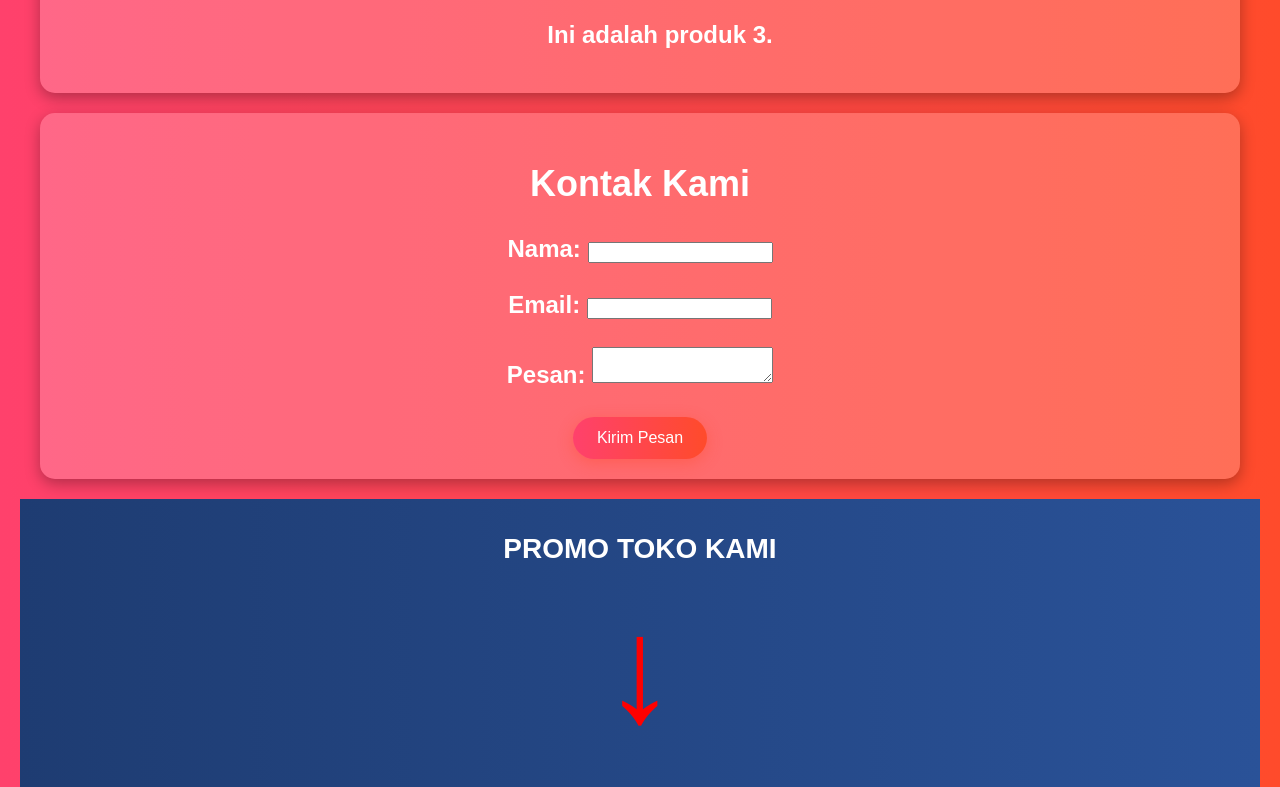
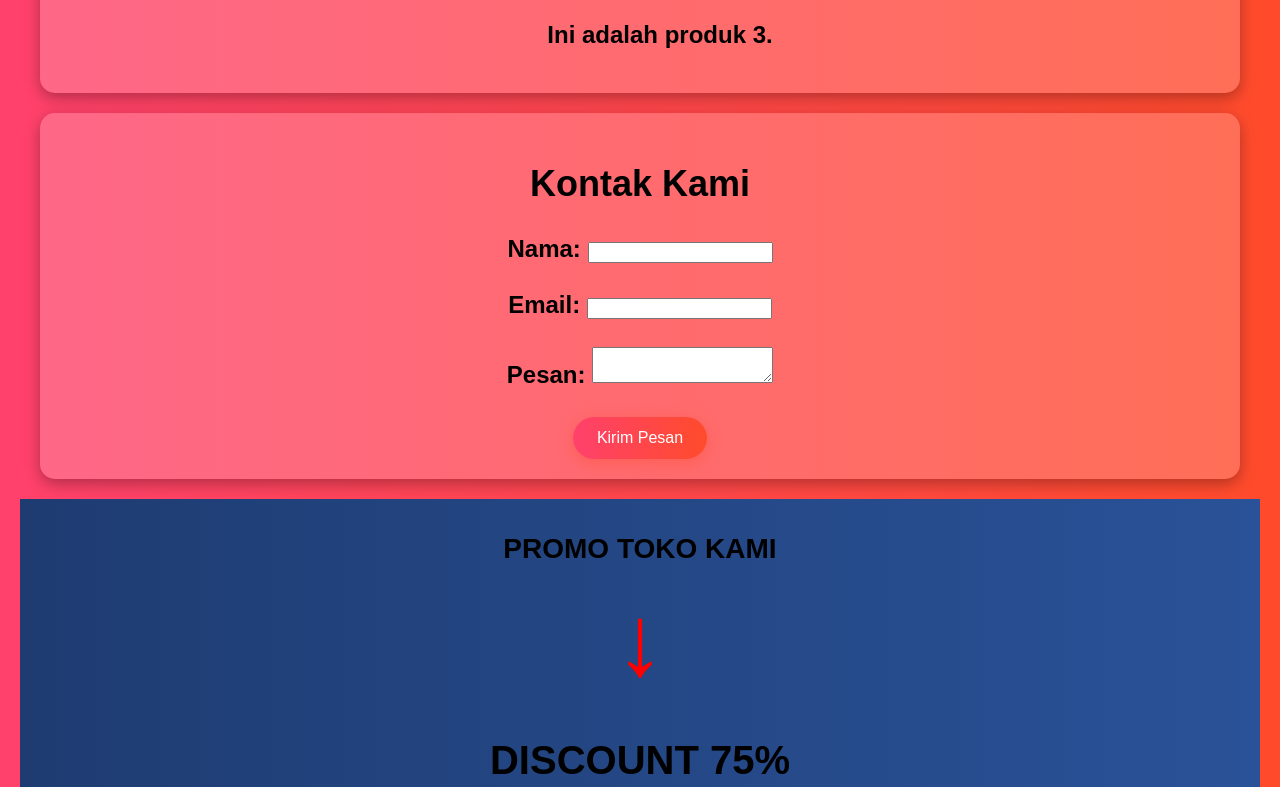
Before and after one commit to 77ranz/77ranz.github.io, a plain HTML site: page index.html in a window 1280 px wide. Shown: the part 2013-2800 px from the top of the page. Drawn offline with Linux system fonts and the light colour scheme.

Commit message:
Update style.css

```diff
--- a/style.css
+++ b/style.css
@@ -9,7 +9,7 @@ body {
 
 header {
   background: linear-gradient(90deg, #ff416c, #ff4b2b);
-  color: #fff;
+  color: BLACK;
   padding: 20px;
   text-align: center;
   font-size: 24px;
@@ -41,7 +41,7 @@ nav a:hover {
 }
 
 .panah {
-  font-size: 150px;
+  font-size: 100px;
   color: red;
   display: inline-block;
   animation: gerakPanah 0.5s infinite ease-in-out;
@@ -81,9 +81,9 @@ section {
 #tulisan {
   white-space: nowrap;
   overflow: hidden;
-  animation: berjalan 10s linear infinite;
+  animation: berjalan 1s linear infinite;
   font-size: 20px;
-  color: blue;
+  color: red;
 }
 
 @keyframes berjalan {
@@ -96,7 +96,7 @@ section {
   font-weight: bold;
   color: black;
   text-align: center;
-  animation: kedipAnimasi 1s infinite alternate;
+  animation: kedipAnimasi 10s infinite alternate;
 }
 
 @keyframes kedipAnimasi {
```
